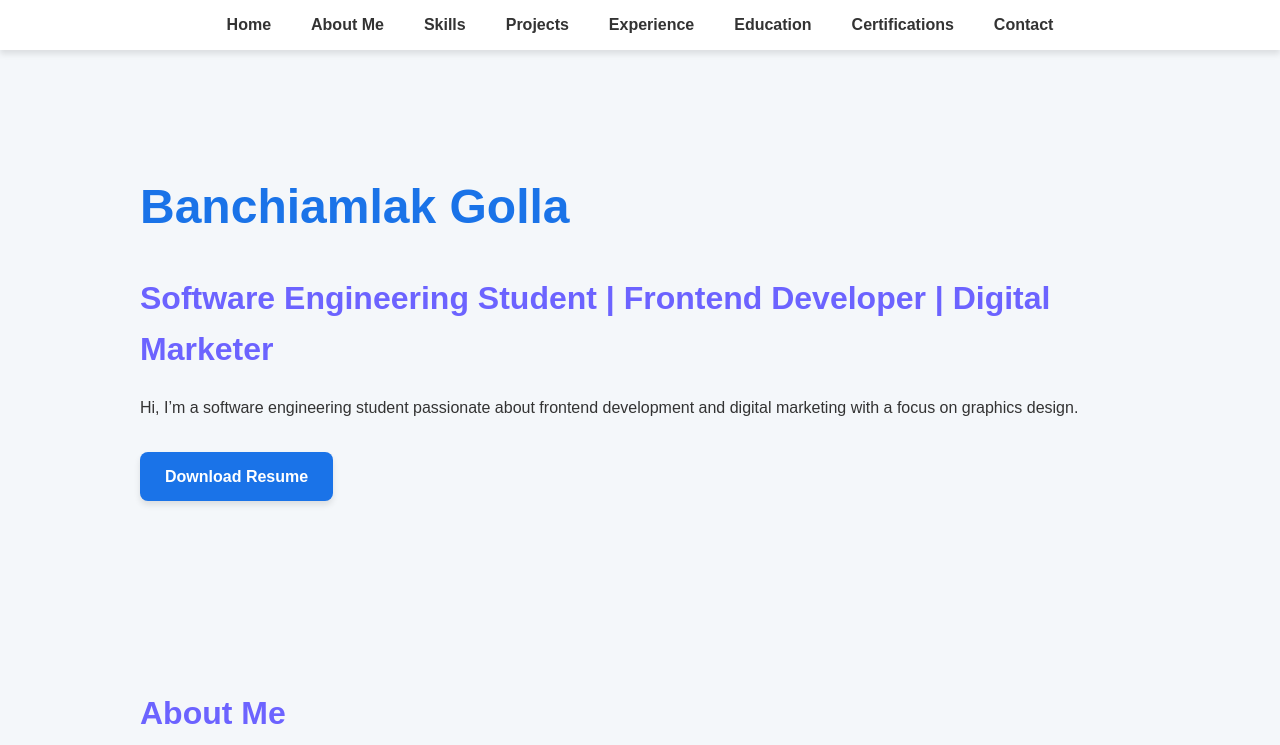
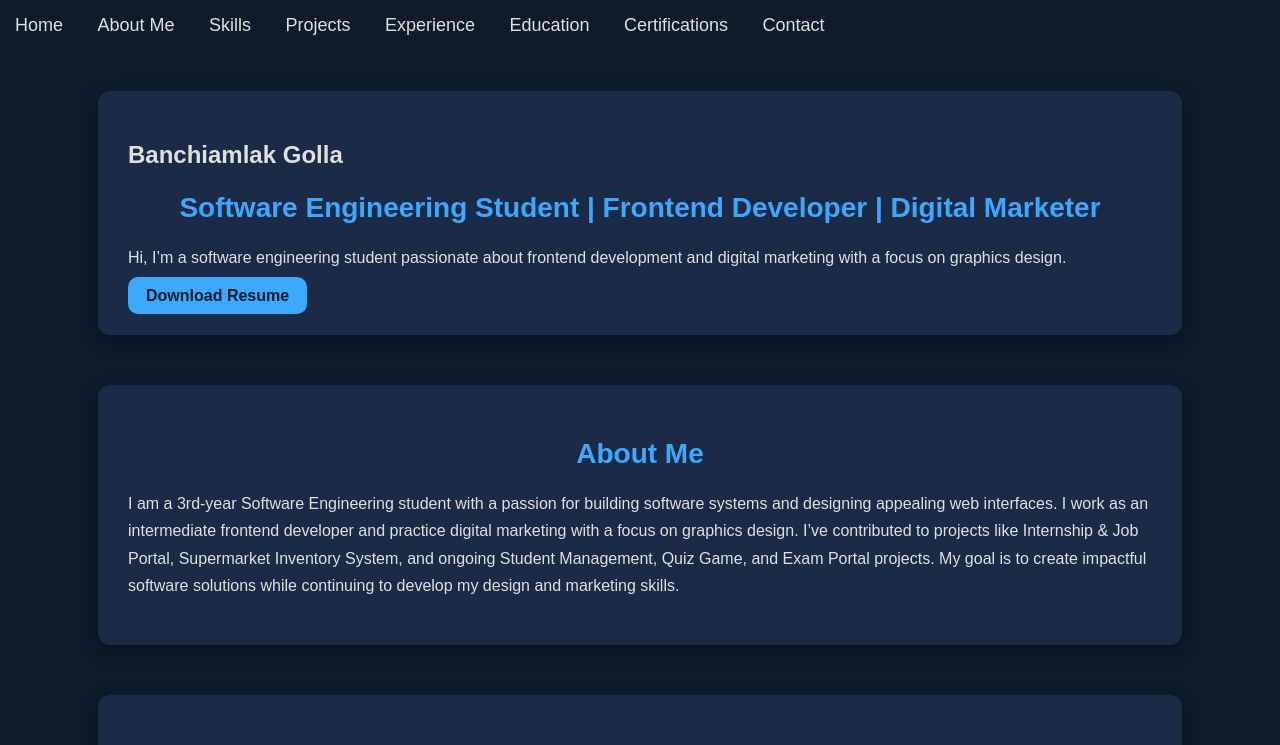
Before and after one commit to banchiamlakgolla/banchi-s_portfolio, a plain HTML site: page index.html in a window 1280 px wide. Shown: the top 745 px of the page. Drawn offline with Linux system fonts and the light colour scheme.

Commit message:
Updated project cards to match dark blue theme

```diff
--- a/style.css
+++ b/style.css
@@ -1,142 +1,142 @@
-/* ---------- General Styles ---------- */
+/* ---------- BODY & GENERAL ---------- */
 body {
-    font-family: 'Poppins', Arial, sans-serif;
     margin: 0;
     padding: 0;
-    line-height: 1.6;
-    background-color: #f4f7fa;
-    color: #333;
+    font-family: "Poppins", sans-serif;
+    background-color: #0D1B2A; /* Dark Blue Background */
+    color: #E0E0E0; /* Default light text */
 }
 
-/* ---------- Headings ---------- */
-h1 {
-    font-size: 3em;
-    color: #1a73e8;
-    margin-bottom: 10px;
-}
-
-h2 {
-    font-size: 2em;
-    color: #6c63ff;
-    margin-bottom: 20px;
-}
-
-h3 {
-    color: #333;
-    margin-bottom: 10px;
-}
-
-/* ---------- Navigation ---------- */
-nav {
-    position: sticky;
-    top: 0;
-    background-color: #fff;
-    padding: 12px 20px;
-    box-shadow: 0 4px 6px rgba(0,0,0,0.1);
-    z-index: 1000;
-    display: flex;
-    justify-content: center;
-}
-
-nav ul {
-    display: flex;
-    list-style: none;
-    margin: 0;
-    padding: 0;
-}
-
-nav li {
-    margin: 0 20px;
-}
-
-nav a {
+/* ---------- LINKS ---------- */
+a {
+    color: #3BA9FF; /* Bright Aqua/Blue links */
     text-decoration: none;
-    color: #333;
-    font-weight: 600;
-    transition: color 0.3s;
-}
-
-nav a:hover {
-    color: #1a73e8;
-}
-
-/* ---------- Sections ---------- */
-section {
-    padding: 80px 20px;
-    max-width: 1000px;
-    margin: auto;
-    scroll-margin-top: 80px; /* for smooth nav scroll */
-}
-
-/* ---------- Buttons ---------- */
-.btn {
-    display: inline-block;
-    background-color: #1a73e8;
-    color: #fff;
-    padding: 12px 25px;
-    margin-top: 15px;
-    text-decoration: none;
-    border-radius: 8px;
-    font-weight: 600;
-    box-shadow: 0 4px 6px rgba(0,0,0,0.1);
-    transition: all 0.3s;
-}
-
-.btn:hover {
-    background-color: #1558b0;
-    transform: translateY(-2px);
-}
-
-/* ---------- Skills Section ---------- */
-.skills-container {
-    display: grid;
-    grid-template-columns: repeat(auto-fit, minmax(220px, 1fr));
-    gap: 25px;
-    margin-top: 30px;
-}
-
-.skills-container ul {
-    list-style: disc;
-    margin-left: 20px;
-}
-
-/* ---------- Projects Section ---------- */
-.project {
-    margin-bottom: 40px;
-    padding: 20px;
-    background-color: #fff;
-    border-left: 5px solid #6c63ff;
-    border-radius: 10px;
-    box-shadow: 0 4px 6px rgba(0,0,0,0.05);
-    transition: transform 0.3s, box-shadow 0.3s;
-}
-
-.project:hover {
-    transform: translateY(-5px);
-    box-shadow: 0 8px 12px rgba(0,0,0,0.1);
-}
-
-/* ---------- Contact Links ---------- */
-a {
-    color: #1a73e8;
 }
 
 a:hover {
-    text-decoration: underline;
+    color: #1E90FF;
 }
 
-/* ---------- Responsive ---------- */
-@media(max-width: 768px) {
+/* ---------- HEADER ---------- */
+header {
+    background-color: #1B2A47; /* Slightly lighter dark blue */
+    padding: 20px 0;
+    text-align: center;
+    box-shadow: 0 4px 10px rgba(0,0,0,0.3);
+}
+
+header h1 {
+    margin: 0;
+    font-size: 32px;
+    color: #FFFFFF;
+}
+
+header p {
+    color: #C0D6E4;
+    margin-top: 5px;
+}
+
+/* ---------- NAVIGATION ---------- */
+nav ul {
+    list-style: none;
+    padding: 0;
+    margin-top: 10px;
+}
+
+nav ul li {
+    display: inline-block;
+    margin: 0 15px;
+}
+
+nav ul li a {
+    font-size: 18px;
+    font-weight: 500;
+    color: #E0E0E0;
+    transition: 0.3s ease;
+}
+
+nav ul li a:hover {
+    color: #3BA9FF;
+}
+
+/* ---------- SECTIONS ---------- */
+section {
+    width: 80%;
+    margin: 50px auto;
+    padding: 30px;
+    background: #1B2A47; /* Slightly lighter dark blue for contrast */
+    border-radius: 12px;
+    box-shadow: 0 6px 18px rgba(0,0,0,0.3);
+    color: #E0E0E0;
+}
+
+/* Section headings */
+section h2 {
+    text-align: center;
+    margin-bottom: 20px;
+    font-size: 28px;
+    color: #3BA9FF; /* Accent Blue */
+}
+
+/* Paragraph & list text */
+p, li {
+    color: #E0E0E0;
+    line-height: 1.7;
+}
+
+/* ---------- PROJECT CARDS ---------- */
+.project-card {
+    background: #1B2A47; /* same as section */
+    padding: 20px;
+    margin: 15px 0;
+    border-radius: 12px;
+    transition: transform 0.25s ease, box-shadow 0.25s ease;
+    box-shadow: 0 6px 16px rgba(0,0,0,0.45); /* slightly stronger shadow for separation */
+    color: #E0E0E0;
+}
+
+.project-card h3 {
+    color: #3BA9FF;
+}
+
+.project-card:hover {
+    transform: translateY(-5px);
+    box-shadow: 0 8px 20px rgba(0,0,0,0.55);
+}
+
+/* ---------- BUTTONS ---------- */
+button, .btn {
+    background: #3BA9FF;
+    color: #0D1B2A;
+    padding: 10px 18px;
+    border: none;
+    border-radius: 10px;
+    font-weight: bold;
+    cursor: pointer;
+    transition: 0.3s ease;
+}
+
+button:hover, .btn:hover {
+    background: #1E90FF;
+}
+
+/* ---------- FOOTER ---------- */
+footer {
+    text-align: center;
+    padding: 15px;
+    background: #1B2A47;
+    color: #C0D6E4;
+    margin-top: 50px;
+}
+
+/* ---------- RESPONSIVE ---------- */
+@media(max-width:768px) {
     nav ul {
         flex-direction: column;
         text-align: center;
     }
 
-    nav li {
+    nav ul li {
         margin: 10px 0;
     }
-
-    .skills-container {
-        grid-template-columns: 1fr;
-    }
 }
```
